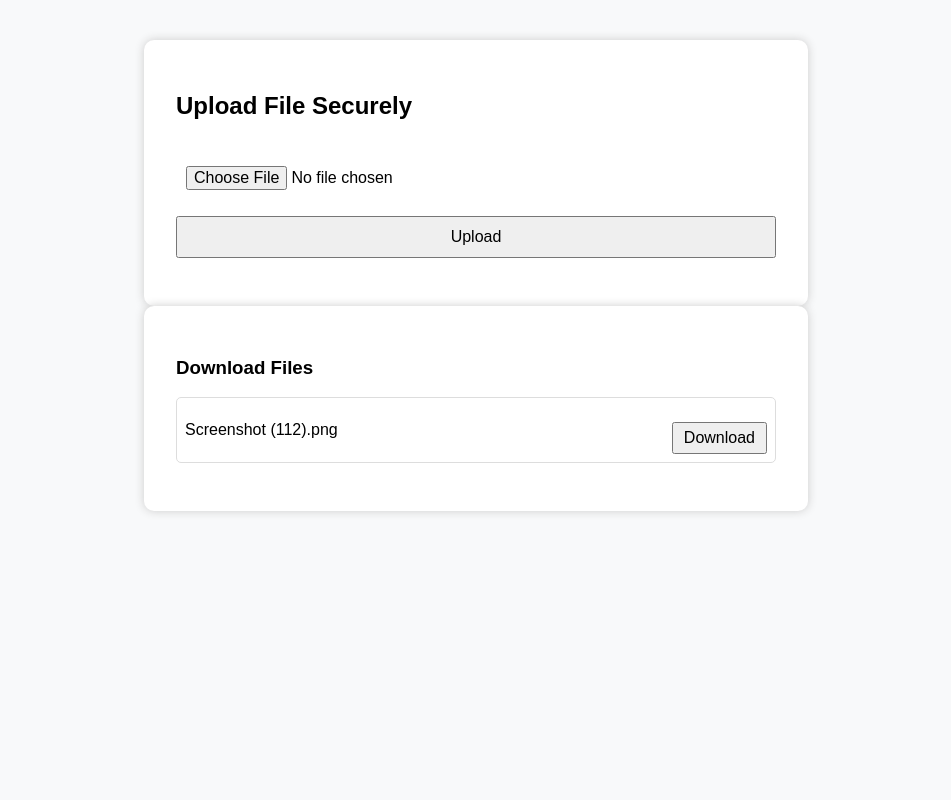
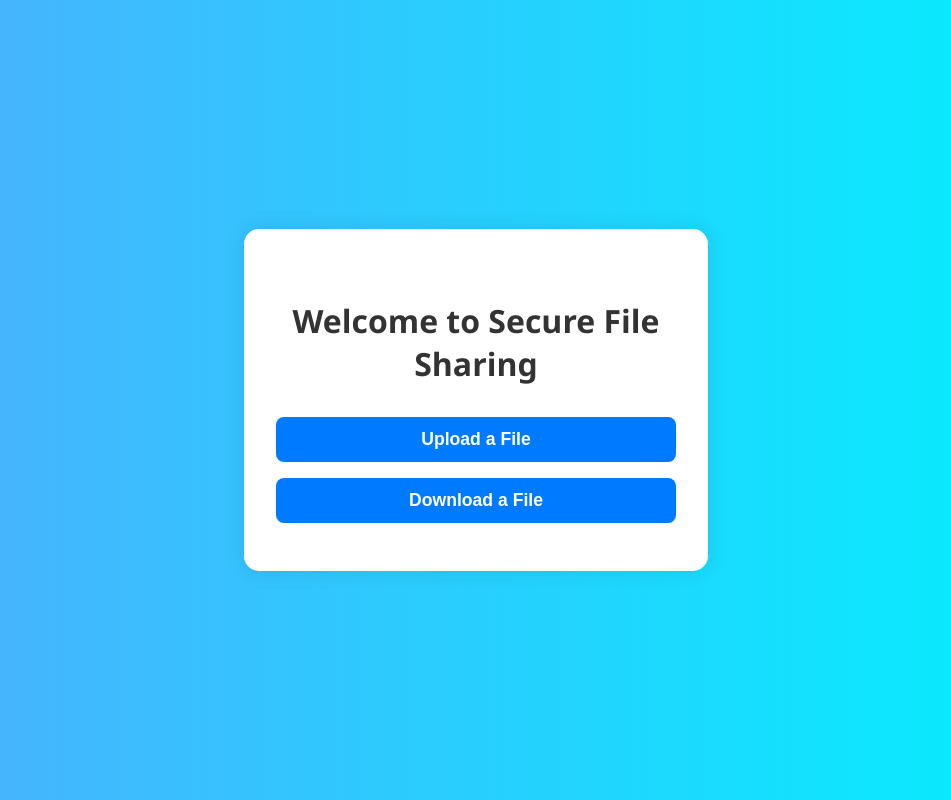
Before and after one commit to Amogh052003/secure-file-sharing, a plain HTML site: page frontend/index.html in a window 1280 px wide. Shown: the whole page, without its empty margins (164-1115 px from the left). Drawn offline with Linux system fonts and the light colour scheme.

Commit message:
Update index.html

```diff
--- a/frontend/index.html
+++ b/frontend/index.html
@@ -1,138 +1,64 @@
 <!DOCTYPE html>
 <html>
 <head>
-  <title>Secure File Upload</title>
+  <title>Secure File Sharing</title>
   <style>
     body {
-      font-family: Arial, sans-serif;
-      padding: 2rem;
-      background: #f8f9fa;
+      font-family: 'Segoe UI', sans-serif;
+      margin: 0;
+      background: linear-gradient(to right, #4facfe, #00f2fe);
+      height: 100vh;
+      display: flex;
+      align-items: center;
+      justify-content: center;
     }
 
-    .container {
-      max-width: 600px;
-      margin: auto;
+    .card {
       background: white;
-      padding: 2rem;
-      border-radius: 10px;
-      box-shadow: 0 0 10px #ccc;
+      padding: 3rem 2rem;
+      border-radius: 15px;
+      box-shadow: 0 0 20px rgba(0,0,0,0.1);
+      text-align: center;
+      max-width: 400px;
+      width: 90%;
+      animation: fadeIn 0.8s ease-in-out;
     }
 
-    input, button {
-      margin-top: 1rem;
-      width: 100%;
-      padding: 10px;
-      font-size: 1rem;
+    h1 {
+      margin-bottom: 2rem;
+      color: #333;
     }
 
-    #file-list {
-      list-style-type: none;
-      padding: 0;
+    button {
+      display: block;
+      width: 100%;
+      padding: 12px;
+      margin-top: 1rem;
+      font-size: 1.1rem;
+      font-weight: bold;
+      color: white;
+      background-color: #007bff;
+      border: none;
+      border-radius: 8px;
+      cursor: pointer;
+      transition: background 0.3s ease;
     }
 
-    #file-list li {
-      display: flex;
-      justify-content: space-between;
-      align-items: center;
-      margin: 0.5rem 0;
-      padding: 0.5rem;
-      background: #ffffff;
-      border: 1px solid #ddd;
-      border-radius: 5px;
+    button:hover {
+      background-color: #0056b3;
     }
 
-    #file-list button {
-      width: auto;
-      padding: 5px 10px;
+    @keyframes fadeIn {
+      from { opacity: 0; transform: scale(0.95); }
+      to { opacity: 1; transform: scale(1); }
     }
   </style>
 </head>
 <body>
-  <div class="container">
-    <h2>Upload File Securely</h2>
-    <input type="file" id="fileInput" />
-    <button onclick="uploadFile()">Upload</button>
-    <p id="status"></p>
+  <div class="card">
+    <h1>Welcome to Secure File Sharing</h1>
+    <button onclick="location.href='upload.html'">Upload a File</button>
+    <button onclick="location.href='download.html'">Download a File</button>
   </div>
-
-  <div class="container">
-    <h3>Download Files</h3>
-    <ul id="file-list">
-      <li>
-        <span>Screenshot (112).png</span>
-        <button onclick="downloadFile('test.txt')">Download</button>
-      </li>
-      <!-- You can dynamically add more files here later -->
-    </ul>
-  </div>
-
-  <script>
-    async function uploadFile() {
-      const fileInput = document.getElementById('fileInput');
-      const status = document.getElementById('status');
-      const file = fileInput.files[0];
-
-      if (!file) {
-        status.innerText = "Please select a file.";
-        return;
-      }
-
-      const functionUrl = "https://filesharingfuncapp-h6c6f8hbe9egbucc.centralindia-01.azurewebsites.net/api/generate_sas_upload?filename=" + encodeURIComponent(file.name);
-
-      try {
-        // Get SAS URL from Azure Function
-        const response = await fetch(functionUrl);
-        const sasUrl = await response.text();
-
-        if (!response.ok) {
-          throw new Error(sasUrl);
-        }
-
-        // Upload file to blob storage using SAS URL
-        const uploadResponse = await fetch(sasUrl, {
-          method: 'PUT',
-          headers: {
-            'x-ms-blob-type': 'BlockBlob',
-            'Content-Type': file.type
-          },
-          body: file
-        });
-
-        if (uploadResponse.ok) {
-          status.innerText = `✅ File uploaded successfully!`;
-        } else {
-          status.innerText = `❌ Upload failed: ${uploadResponse.statusText}`;
-        }
-      } catch (error) {
-        status.innerText = `❌ Error: ${error.message}`;
-      }
-    }
-
-    async function downloadFile(fileName) {
-      try {
-        const response = await fetch(
-          `https://filesharingfuncapp-h6c6f8hbe9egbucc.centralindia-01.azurewebsites.net/api/generate_sas_download?fileName=${encodeURIComponent(fileName)}`
-        );
-
-        if (!response.ok) {
-          throw new Error("Failed to get download URL");
-        }
-
-        const data = await response.json();
-        const sasUrl = data.url;
-
-        // Trigger download
-        const link = document.createElement("a");
-        link.href = sasUrl;
-        link.download = fileName;
-        document.body.appendChild(link);
-        link.click();
-        document.body.removeChild(link);
-      } catch (error) {
-        console.error("Download error:", error);
-        alert("Failed to download file.");
-      }
-    }
-  </script>
 </body>
 </html>
```
